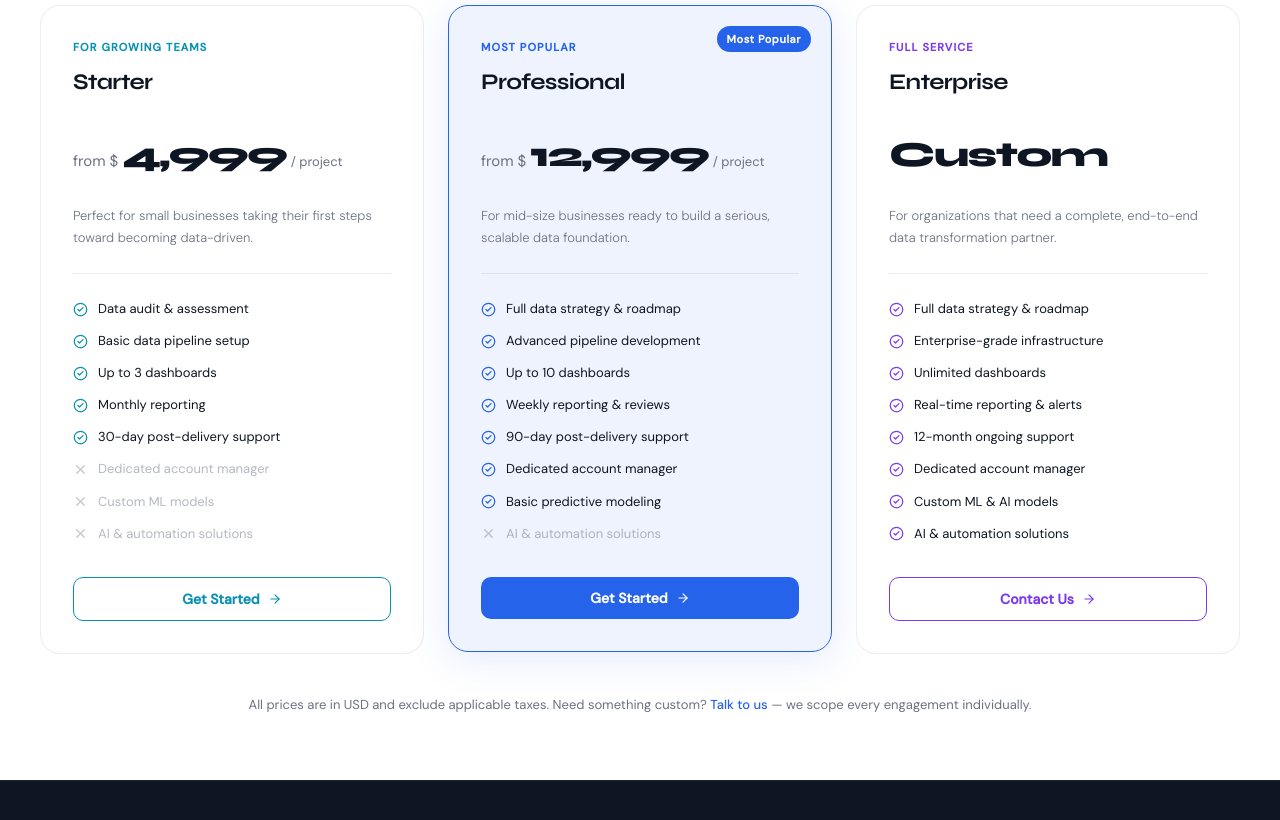
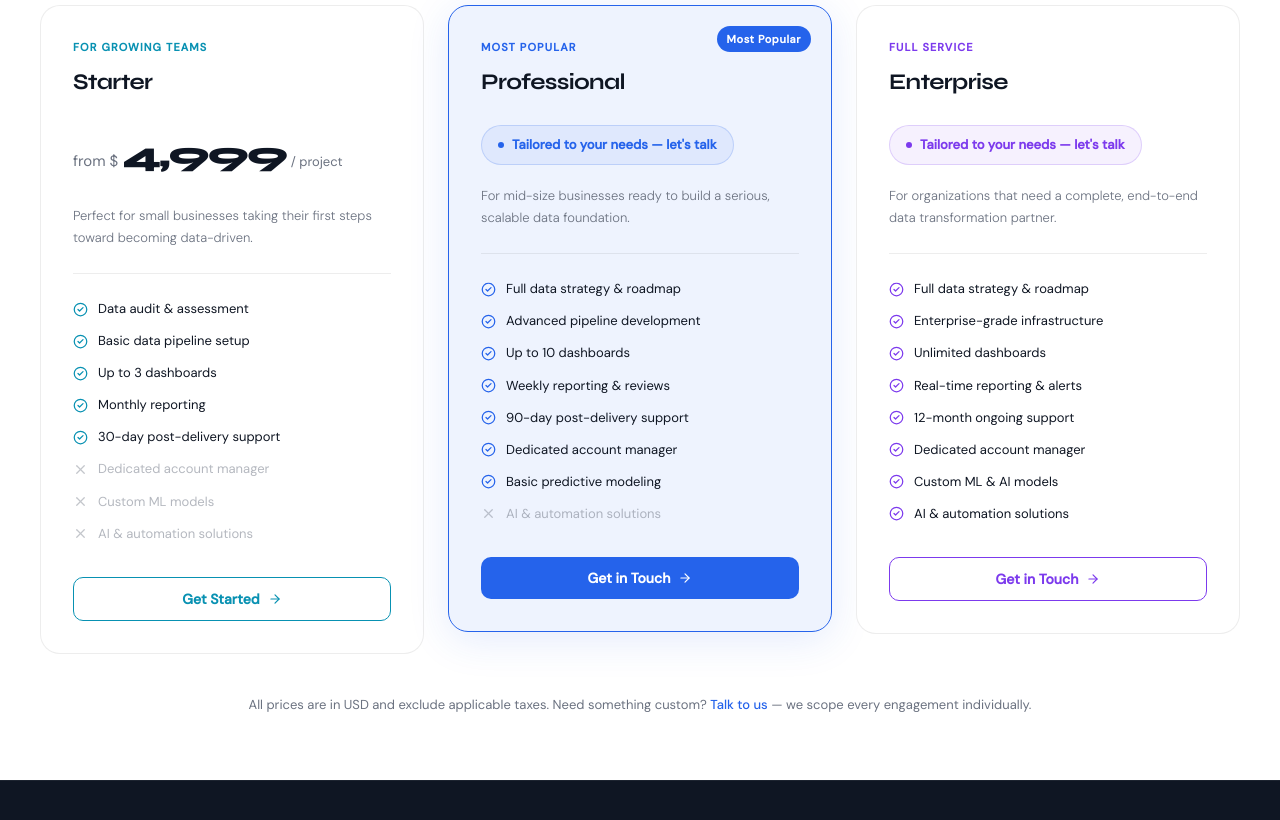
Before and after one commit to thedataartisans-cell/data-artisans, a React (Vite) app: page /pricing in a window 1280 px wide. Shown: the part 480-1300 px from the top of the page. Built offline with nearby package versions, Linux system fonts and the light colour scheme.

Commit message:
Update pricing cards display and CTAs

```diff
--- a/src/pages/About.tsx
+++ b/src/pages/About.tsx
@@ -24,9 +24,9 @@ function Reveal({ children, style }: { children: React.ReactNode; style?: React.
 }
 
 const stats = [
-  { val: '2016', label: 'Year Founded' },
-  { val: '150+', label: 'Projects Delivered' },
-  { val: '40+', label: 'Enterprise Clients' },
+  { val: '2020', label: 'Year Founded' },
+  { val: '20+', label: 'Projects Delivered' },
+  { val: '10+', label: 'Enterprise Clients' },
   { val: '98%', label: 'Satisfaction Rate' },
 ]
 
@@ -38,7 +38,7 @@ const values = [
 ]
 
 const team = [
-  { name: 'Alex Rivera', role: 'Founder & CEO', expertise: 'Data Strategy & Architecture', initials: 'AR', color: '#2563eb' },
+  { name: 'Farah Mubeen', role: 'Founder & CEO', expertise: 'Data Strategy & Architecture', initials: 'FM', color: '#2563eb' },
   { name: 'Priya Mehta', role: 'Head of Data Engineering', expertise: 'Pipelines & Infrastructure', initials: 'PM', color: '#0891b2' },
   { name: 'James Osei', role: 'Lead Data Scientist', expertise: 'ML & Advanced Analytics', initials: 'JO', color: '#7c3aed' },
   { name: 'Sarah Chen', role: 'BI & Visualization Lead', expertise: 'Dashboards & Reporting', initials: 'SC', color: '#d97706' },
@@ -55,9 +55,9 @@ const timeline = [
 ]
 
 const testimonials = [
-  { text: 'The Data Artisans are not just consultants — they are true partners. They embedded with our team, understood our business deeply, and built something we are genuinely proud of.', name: 'Sarah Mitchell', role: 'CTO, FinEdge Solutions', initials: 'SM', color: '#2563eb' },
-  { text: 'What sets them apart is the combination of technical excellence and business understanding. They always connect the work back to what actually matters for the company.', name: 'James Okafor', role: 'Head of Analytics, RetailPro', initials: 'JO', color: '#0891b2' },
-  { text: 'Radically transparent, incredibly skilled, and genuinely invested in our success. The Data Artisans feel like an extension of our own team.', name: 'Priya Sharma', role: 'VP Operations, MedTech Corp', initials: 'PS', color: '#7c3aed' },
+  { text: 'The Data Artisans are not just consultants — they are true partners. They embedded with our team, understood our business deeply, and built something we are genuinely proud of.', role: 'Financial Services', initials: 'CT', color: '#2563eb' },
+  { text: 'What sets them apart is the combination of technical excellence and business understanding. They always connect the work back to what actually matters for the company.', role: 'Retail & E-commerce', initials: 'HA', color: '#0891b2' },
+  { text: 'Radically transparent, incredibly skilled, and genuinely invested in our success. The Data Artisans feel like an extension of our own team.', role: 'Healthcare Technology', initials: 'VP', color: '#7c3aed' },
 ]
 
 export default function About() {
@@ -129,9 +129,9 @@ export default function About() {
               without truly understanding the business behind the numbers.
             </p>
             <div style={{ display: 'flex', alignItems: 'center', gap: '12px' }}>
-              <div style={{ width: '42px', height: '42px', borderRadius: '50%', background: 'rgba(37,99,235,0.12)', display: 'flex', alignItems: 'center', justifyContent: 'center', fontSize: '13px', fontWeight: 600, color: 'var(--accent)', flexShrink: 0 }}>AR</div>
+              <div style={{ width: '42px', height: '42px', borderRadius: '50%', background: 'rgba(37,99,235,0.12)', display: 'flex', alignItems: 'center', justifyContent: 'center', fontSize: '13px', fontWeight: 600, color: 'var(--accent)', flexShrink: 0 }}>FM</div>
               <div>
-                <p style={{ fontSize: '13px', fontWeight: 600, color: 'var(--text)' }}>Alex Rivera</p>
+                <p style={{ fontSize: '13px', fontWeight: 600, color: 'var(--text)' }}>Farah Mubeen</p>
                 <p style={{ fontSize: '12px', color: 'var(--muted)' }}>Founder & CEO, The Data Artisans</p>
               </div>
             </div>
@@ -268,8 +268,8 @@ export default function About() {
           </motion.div>
 
           <div style={{ display: 'grid', gridTemplateColumns: 'repeat(auto-fit, minmax(260px, 1fr))', gap: '1.25rem' }}>
-            {testimonials.map((t) => (
-              <motion.div key={t.name} variants={fadeUp}
+            {testimonials.map((t, i) => (
+              <motion.div key={i} variants={fadeUp}
                 style={{ background: '#fff', border: '1px solid var(--border)', borderRadius: '14px', padding: 'clamp(1.25rem, 2vw, 2rem)', transition: 'all 0.2s' }}
                 whileHover={{ y: -3, boxShadow: '0 12px 32px rgba(0,0,0,0.06)' }}
               >
@@ -278,7 +278,6 @@ export default function About() {
                 <div style={{ display: 'flex', alignItems: 'center', gap: '10px' }}>
                   <div style={{ width: '38px', height: '38px', borderRadius: '50%', background: `${t.color}12`, flexShrink: 0, display: 'flex', alignItems: 'center', justifyContent: 'center', fontSize: '12px', fontWeight: 600, color: t.color }}>{t.initials}</div>
                   <div>
-                    <p style={{ fontSize: '13px', fontWeight: 600, color: 'var(--text)' }}>{t.name}</p>
                     <p style={{ fontSize: '12px', color: 'var(--muted)' }}>{t.role}</p>
                   </div>
                 </div>
--- a/src/pages/Pricing.tsx
+++ b/src/pages/Pricing.tsx
@@ -54,7 +54,7 @@ const plans = [
       { text: 'Basic predictive modeling', included: true },
       { text: 'AI & automation solutions', included: false },
     ],
-    cta: 'Get Started', popular: true,
+    cta: 'Get in Touch', popular: true,
   },
   {
     name: 'Enterprise', tag: 'Full Service', price: 'Custom', period: '',
@@ -70,7 +70,7 @@ const plans = [
       { text: 'Custom ML & AI models', included: true },
       { text: 'AI & automation solutions', included: true },
     ],
-    cta: 'Contact Us', popular: false,
+    cta: 'Get in Touch', popular: false,
   },
 ]
 
@@ -219,16 +219,27 @@ export default function Pricing() {
                     <h3 style={{ fontSize: '1.4rem', fontWeight: 700, color: 'var(--text)', letterSpacing: '-0.03em' }}>{plan.name}</h3>
                   </div>
 
+                  {/* Price display */}
                   <div style={{ marginBottom: '1.25rem' }}>
-                    <div style={{ display: 'flex', alignItems: 'baseline', gap: '4px' }}>
-                      {plan.price !== 'Custom' && (
+                    {plan.name === 'Starter' ? (
+                      <div style={{ display: 'flex', alignItems: 'baseline', gap: '4px' }}>
                         <span style={{ fontSize: '15px', color: 'var(--muted)', fontWeight: 400 }}>from $</span>
-                      )}
-                      <span style={{ fontFamily: 'var(--font-display)', fontSize: 'clamp(1.8rem, 3vw, 2.2rem)', fontWeight: 800, color: 'var(--text)', letterSpacing: '-0.04em' }}>{plan.price}</span>
-                      {plan.period && (
+                        <span style={{ fontFamily: 'var(--font-display)', fontSize: 'clamp(1.8rem, 3vw, 2.2rem)', fontWeight: 800, color: 'var(--text)', letterSpacing: '-0.04em' }}>{plan.price}</span>
                         <span style={{ fontSize: '13px', color: 'var(--muted)' }}>/ {plan.period}</span>
-                      )}
-                    </div>
+                      </div>
+                    ) : (
+                      <div style={{
+                        display: 'inline-flex', alignItems: 'center', gap: '8px',
+                        background: `${plan.color}12`,
+                        border: `1px solid ${plan.color}30`,
+                        borderRadius: '100px', padding: '8px 16px',
+                      }}>
+                        <div style={{ width: '6px', height: '6px', borderRadius: '50%', background: plan.color }} />
+                        <span style={{ fontSize: '13px', fontWeight: 600, color: plan.color }}>
+                          Tailored to your needs — let's talk
+                        </span>
+                      </div>
+                    )}
                   </div>
 
                   <p style={{ fontSize: '13px', color: 'var(--muted)', lineHeight: 1.7, marginBottom: '1.5rem', fontWeight: 300 }}>{plan.desc}</p>
@@ -279,11 +290,26 @@ export default function Pricing() {
                   <p style={{ fontSize: '11px', fontWeight: 600, letterSpacing: '0.1em', textTransform: 'uppercase', color: plan.color, marginBottom: '0.4rem' }}>Monthly Retainer</p>
                   <h3 style={{ fontSize: '1.4rem', fontWeight: 700, color: 'var(--text)', letterSpacing: '-0.03em', marginBottom: '1.25rem' }}>{plan.name}</h3>
 
-                  <div style={{ display: 'flex', alignItems: 'baseline', gap: '4px', marginBottom: '1rem' }}>
-                    {plan.price !== 'Custom' && <span style={{ fontSize: '15px', color: 'var(--muted)' }}>$</span>}
-                    <span style={{ fontFamily: 'var(--font-display)', fontSize: 'clamp(1.8rem, 3vw, 2.2rem)', fontWeight: 800, color: 'var(--text)', letterSpacing: '-0.04em' }}>{plan.price}</span>
-                    {plan.price !== 'Custom' && <span style={{ fontSize: '13px', color: 'var(--muted)' }}>/month</span>}
-                  </div>
+                  {plan.name === 'Partner' ? (
+                    <div style={{
+                      display: 'inline-flex', alignItems: 'center', gap: '8px',
+                      background: `${plan.color}12`,
+                      border: `1px solid ${plan.color}30`,
+                      borderRadius: '100px', padding: '8px 16px',
+                      marginBottom: '1rem',
+                    }}>
+                      <div style={{ width: '6px', height: '6px', borderRadius: '50%', background: plan.color }} />
+                      <span style={{ fontSize: '13px', fontWeight: 600, color: plan.color }}>
+                        Tailored to your needs — let's talk
+                      </span>
+                    </div>
+                  ) : (
+                    <div style={{ display: 'flex', alignItems: 'baseline', gap: '4px', marginBottom: '1rem' }}>
+                      <span style={{ fontSize: '15px', color: 'var(--muted)' }}>$</span>
+                      <span style={{ fontFamily: 'var(--font-display)', fontSize: 'clamp(1.8rem, 3vw, 2.2rem)', fontWeight: 800, color: 'var(--text)', letterSpacing: '-0.04em' }}>{plan.price}</span>
+                      <span style={{ fontSize: '13px', color: 'var(--muted)' }}>/month</span>
+                    </div>
+                  )}
 
                   <p style={{ fontSize: '13px', color: 'var(--muted)', lineHeight: 1.7, marginBottom: '1.5rem', fontWeight: 300 }}>{plan.desc}</p>
 
@@ -315,7 +341,7 @@ export default function Pricing() {
                         e.currentTarget.style.color = plan.color
                       }}
                     >
-                      Get Started <ArrowRight size={14} />
+                      Get in Touch <ArrowRight size={14} />
                     </button>
                   </Link>
                 </motion.div>
```
